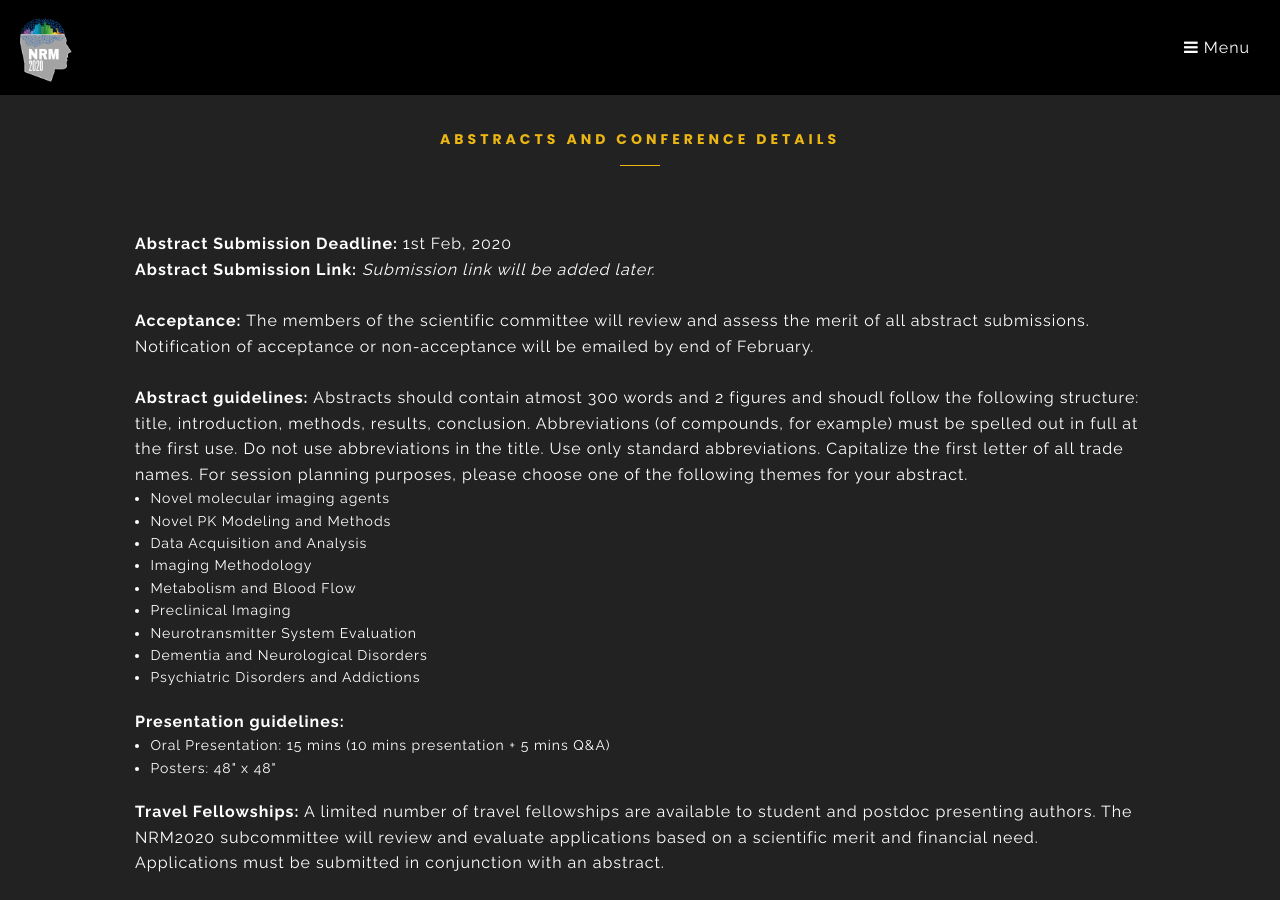
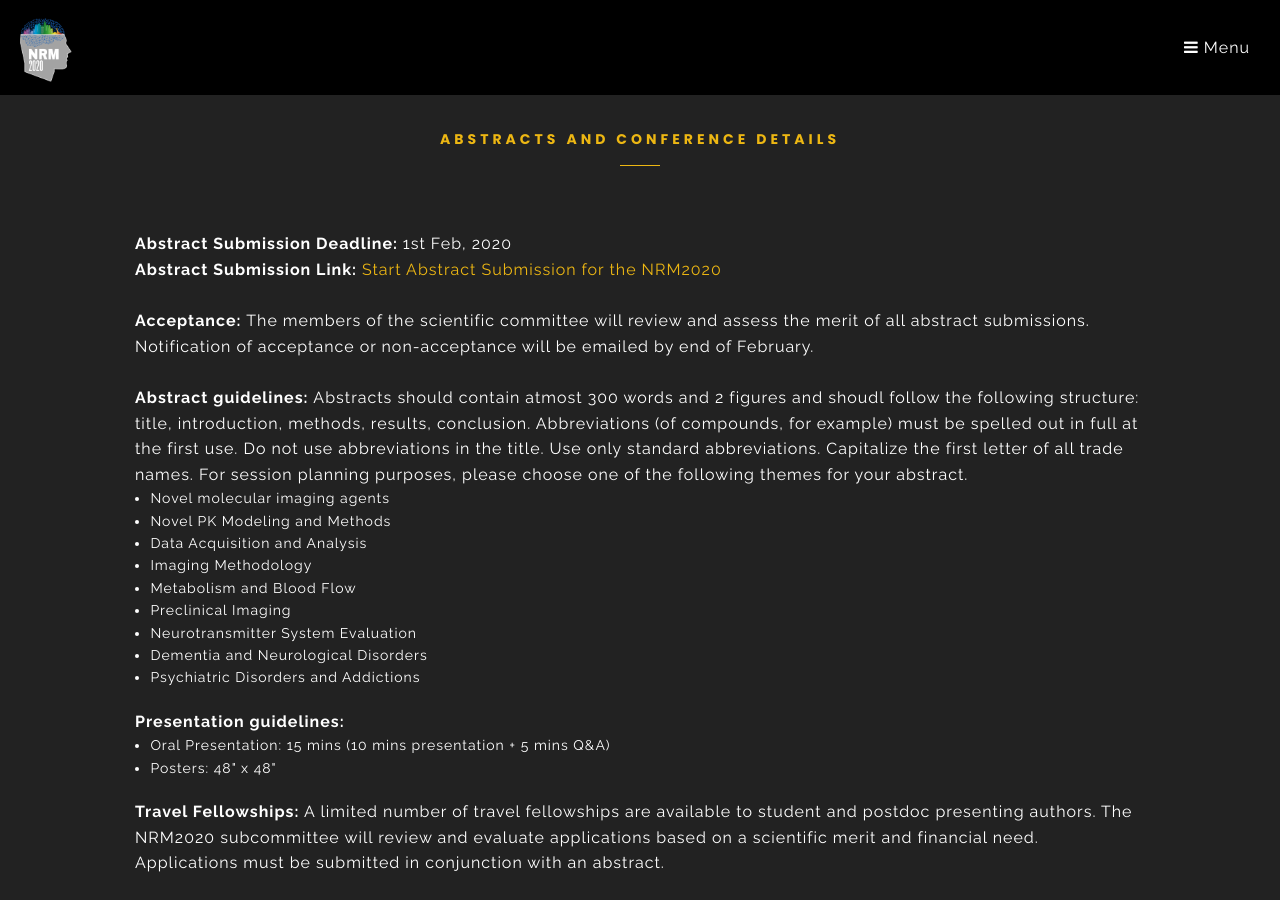
Before and after one commit to sulantha2006/nrm2020_web, a Jekyll site: the page built from index.html, in a window 1280 px wide and 900 px high, scrolled down 2858 px. Built offline with Jekyll 4.4.1, drawn with Linux system fonts in a browser that asks for light colours; the list of posts is cut into pages by our own code.

Commit message:
Abstract now live!

```diff
--- a/_includes/abstracts.html
+++ b/_includes/abstracts.html
@@ -19,7 +19,7 @@
                 <p>
                   <strong> Abstract Submission Deadline: </strong> 1st Feb, 2020
                   <br>
-                  <strong> Abstract Submission Link: </strong> <i>Submission link will be added later.</i>
+                  <strong> Abstract Submission Link: </strong> <a href="https://www.eventclass.org/contxt_nrm2020/" title="Abstract Submission for the NRM2020" target="_blank">Start Abstract Submission for the NRM2020</a>
                   <br><br>
                   <strong> Acceptance: </strong> The members of the scientific committee will review and assess the
                   merit of all abstract submissions. Notification of acceptance or non-acceptance will be emailed by end
```
